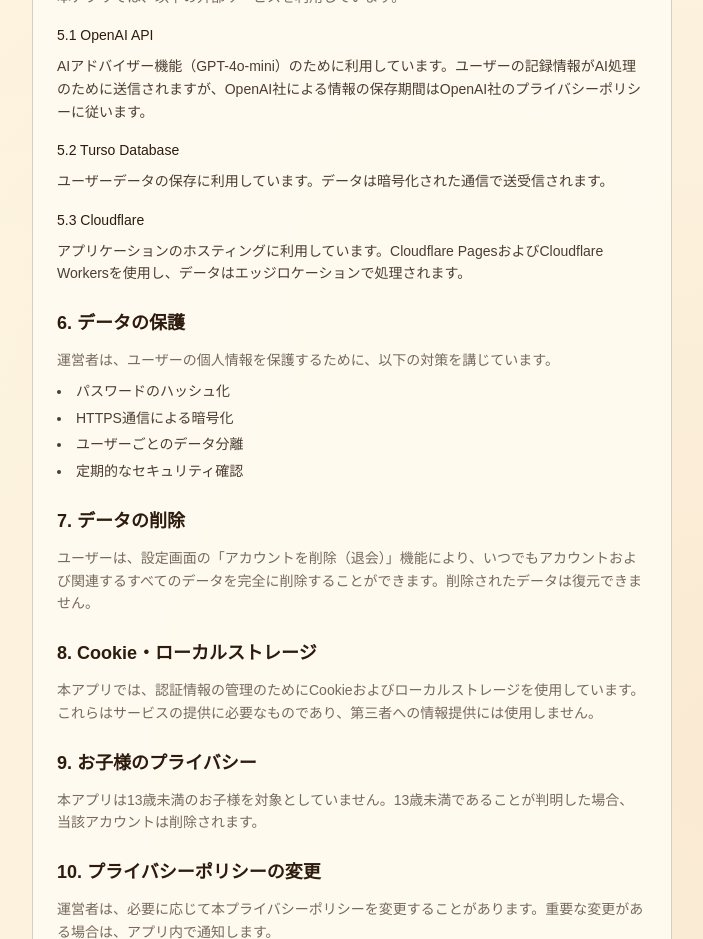
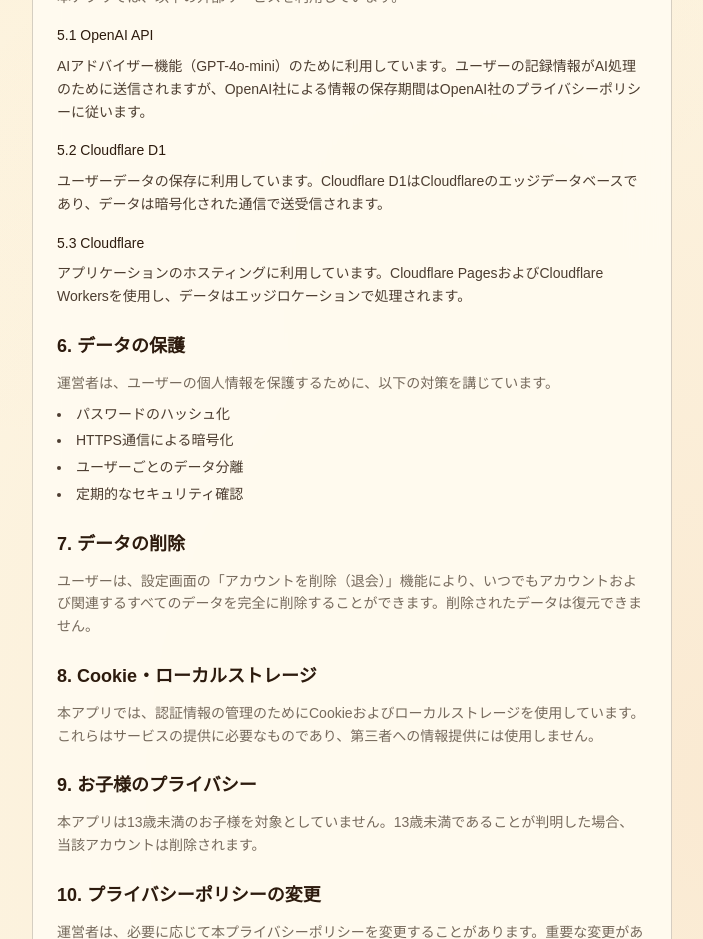
Before and after one commit to citraai/AmoMaster, a Next.js app: page /privacy in a window 1280 px wide. Shown: the part 1080-2019 px from the top of the page, without its empty margins (288-991 px from the left). Built offline with nearby package versions, Linux system fonts and the light colour scheme; a web font is replaced by a local one.

Commit message:
docs: Update privacy policy - Turso to Cloudflare D1

```diff
--- a/src/app/privacy/page.tsx
+++ b/src/app/privacy/page.tsx
@@ -87,9 +87,9 @@ export default function PrivacyPage() {
                             AIアドバイザー機能（GPT-4o-mini）のために利用しています。ユーザーの記録情報がAI処理のために送信されますが、OpenAI社による情報の保存期間はOpenAI社のプライバシーポリシーに従います。
                         </p>
 
-                        <h3 className="text-white font-medium mt-4 mb-2">5.2 Turso Database</h3>
+                        <h3 className="text-white font-medium mt-4 mb-2">5.2 Cloudflare D1</h3>
                         <p className="text-white/70">
-                            ユーザーデータの保存に利用しています。データは暗号化された通信で送受信されます。
+                            ユーザーデータの保存に利用しています。Cloudflare D1はCloudflareのエッジデータベースであり、データは暗号化された通信で送受信されます。
                         </p>
 
                         <h3 className="text-white font-medium mt-4 mb-2">5.3 Cloudflare</h3>
```
